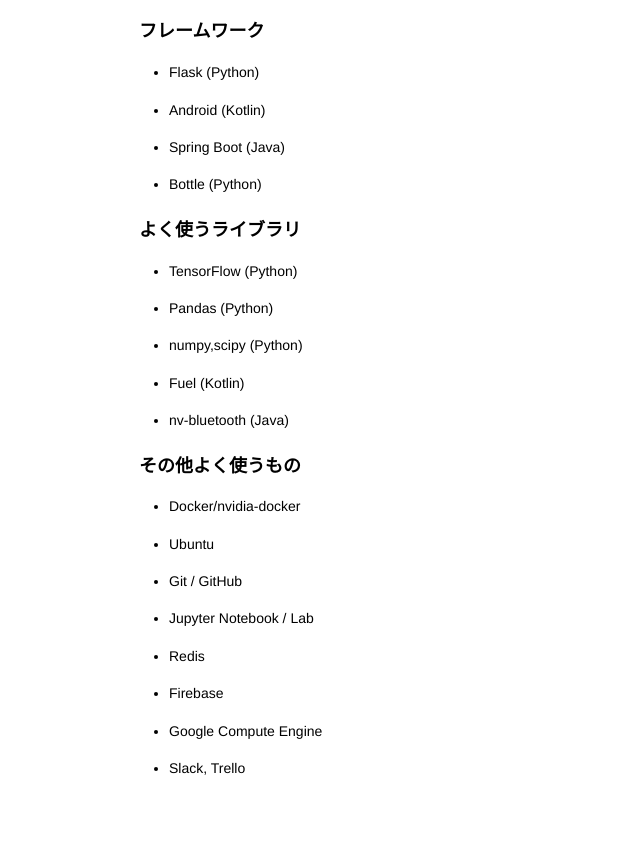
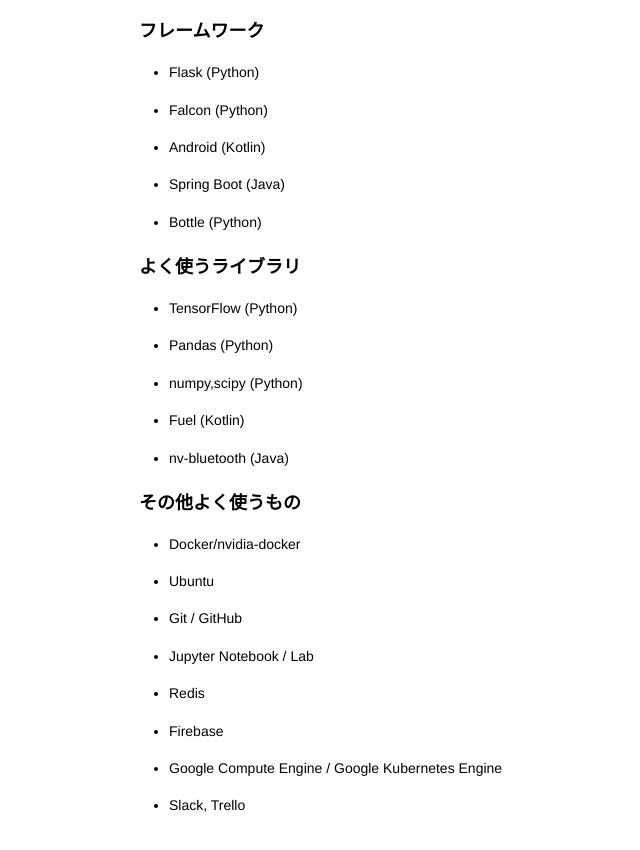
Before and after one commit to funwarioisii/funwarioisii.github.io, a plain HTML site: page index.html in a window 1280 px wide. Shown: the part 997-1847 px from the top of the page, without its empty margins (101-741 px from the left). Drawn offline with Linux system fonts and the light colour scheme.

Commit message:
最近使っているものも追加した

```diff
--- a/index.html
+++ b/index.html
@@ -300,6 +300,7 @@
 <h3 id="フレームワーク">フレームワーク</h3>
 <ul>
 <li>Flask (Python)</li>
+<li>Falcon (Python)</li>
 <li>Android (Kotlin)</li>
 <li>Spring Boot (Java)</li>
 <li>Bottle (Python)</li>
@@ -320,7 +321,7 @@
 <li>Jupyter Notebook / Lab</li>
 <li>Redis</li>
 <li>Firebase</li>
-<li>Google Compute Engine</li>
+<li>Google Compute Engine / Google Kubernetes Engine</li>
 <li>Slack, Trello</li>
 </ul>
   </div>
```
